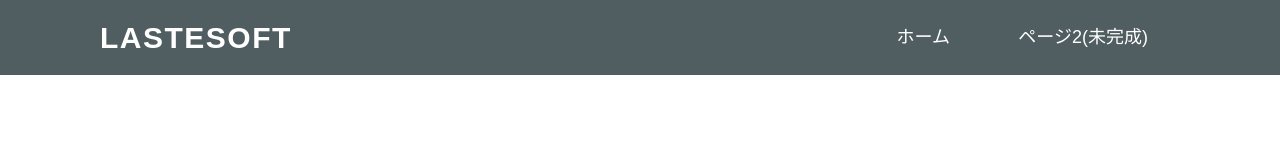
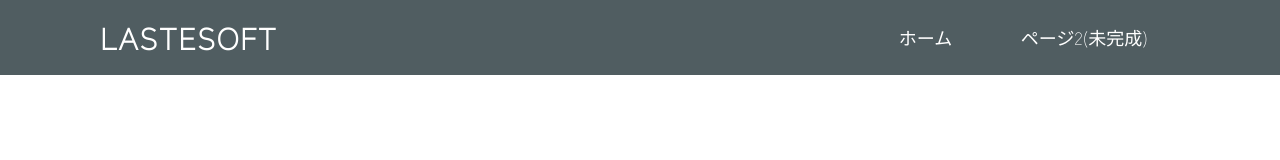
Before and after one commit to LasteSoft/Laste-Web, a plain HTML site: page index.html in a window 1280 px wide. Drawn offline with Linux system fonts and the light colour scheme.

Commit message:
Update index.html

```diff
--- a/index.html
+++ b/index.html
@@ -12,7 +12,7 @@
     margin: 0px;
     padding: 0px;
     box-sizing: border-box;
-    font-family: 'Poppins', sans-serif;
+    font-family: 'Zen Kaku Gothic New', sans-serif;
 }
 nav {
     width: 100%;
```
